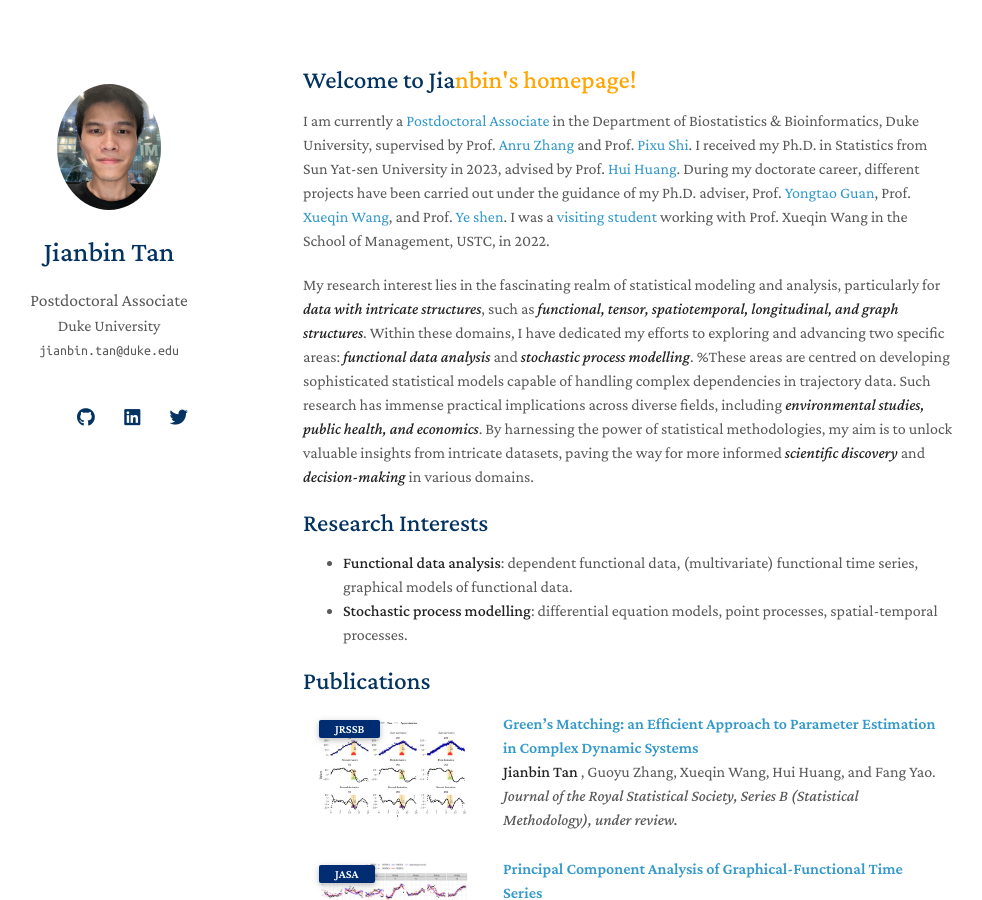
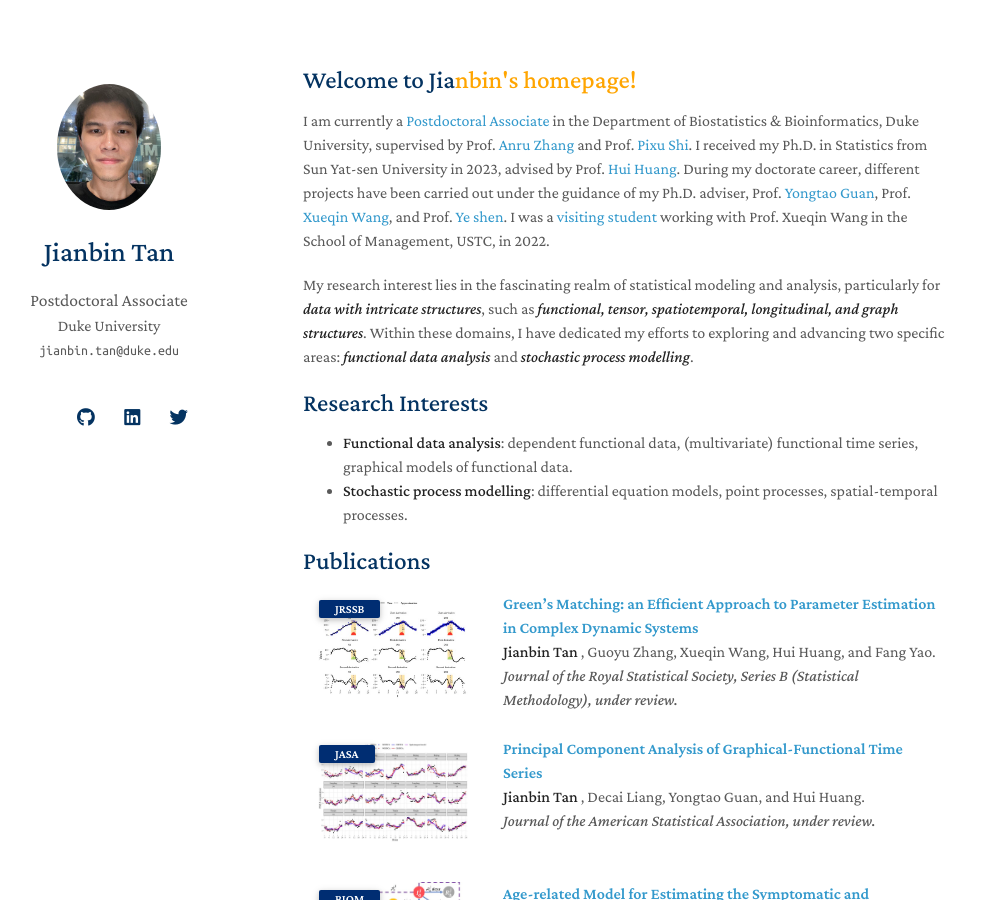
Before and after one commit to Tan-jianbin/Tan-jianbin.github.io, a Jekyll site: the page built from index.md, in a window 1280 px wide and 900 px high. Shown: the whole window, without its empty margins (167-1149 px from the left). Built offline with Jekyll 4.4.1, drawn with Linux system fonts in a browser that asks for light colours; nearby versions of some CDN libraries; a style sheet for code colours, icons or effects is not loaded; our own code applies the rules of GitHub Pages for plain Markdown files.

Commit message:
Update index.md

```diff
--- a/index.md
+++ b/index.md
@@ -7,8 +7,6 @@ layout: homepage
 I am currently a [Postdoctoral Associate](https://biostat.duke.edu/profile/jianbin-tan) in the Department of Biostatistics & Bioinformatics, Duke University, supervised by Prof. [Anru Zhang](https://anruzhang.github.io) and Prof. [Pixu Shi](https://pixushi.github.io). I received my Ph.D. in Statistics from Sun Yat-sen University in 2023, advised by Prof. [Hui Huang](https://math.sysu.edu.cn/teacher/485). During my doctorate career, different projects have been carried out under the guidance of my Ph.D. adviser, Prof. [Yongtao Guan](https://people.miami.edu/profile/yguan@miami.edu),  Prof. [Xueqin Wang](https://bs.ustc.edu.cn/english/profile.php?id=650), and Prof. [Ye shen](https://publichealth.uga.edu/faculty-member/ye-shen/). I was a [visiting student](https://statlab905.github.io/author/jianbin-tan/) working with Prof. Xueqin Wang in the School of Management, USTC, in 2022.
 
 My research interest lies in the fascinating realm of statistical modeling and analysis, particularly for ***data with intricate structures***, such as ***functional, tensor, spatiotemporal, longitudinal, and graph structures***. Within these domains, I have dedicated my efforts to exploring and advancing two specific areas: ***functional data analysis*** and ***stochastic process modelling***.
-%These areas are centred on developing sophisticated statistical models capable of handling complex dependencies in trajectory data. Such research has immense practical implications across diverse fields, including ***environmental studies, public health, and economics***. By harnessing the power of statistical methodologies, my aim is to unlock valuable insights from intricate datasets, paving the way for more informed ***scientific discovery*** and ***decision-making*** in various domains.
-
 
 ## Research Interests
 
```
